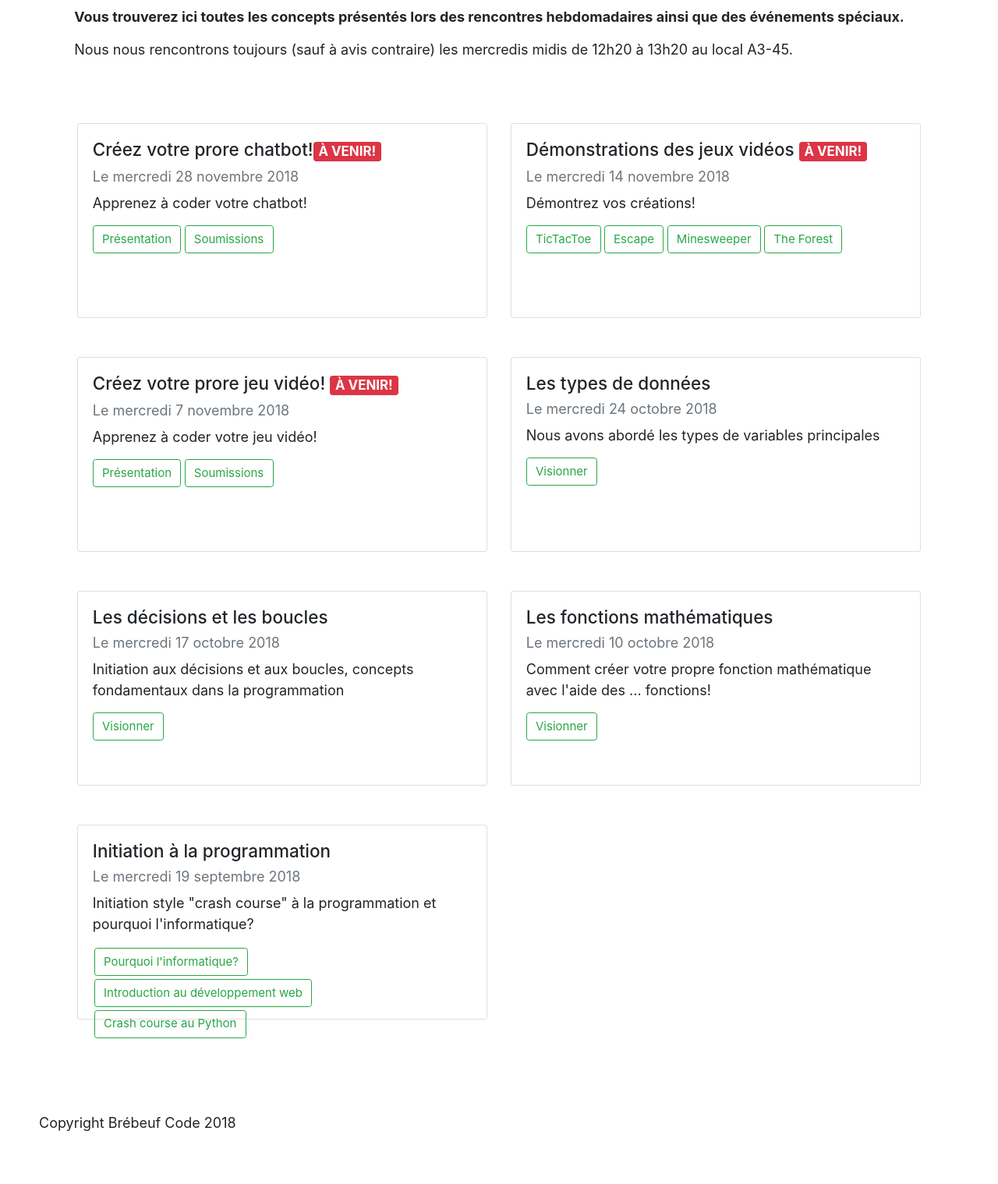
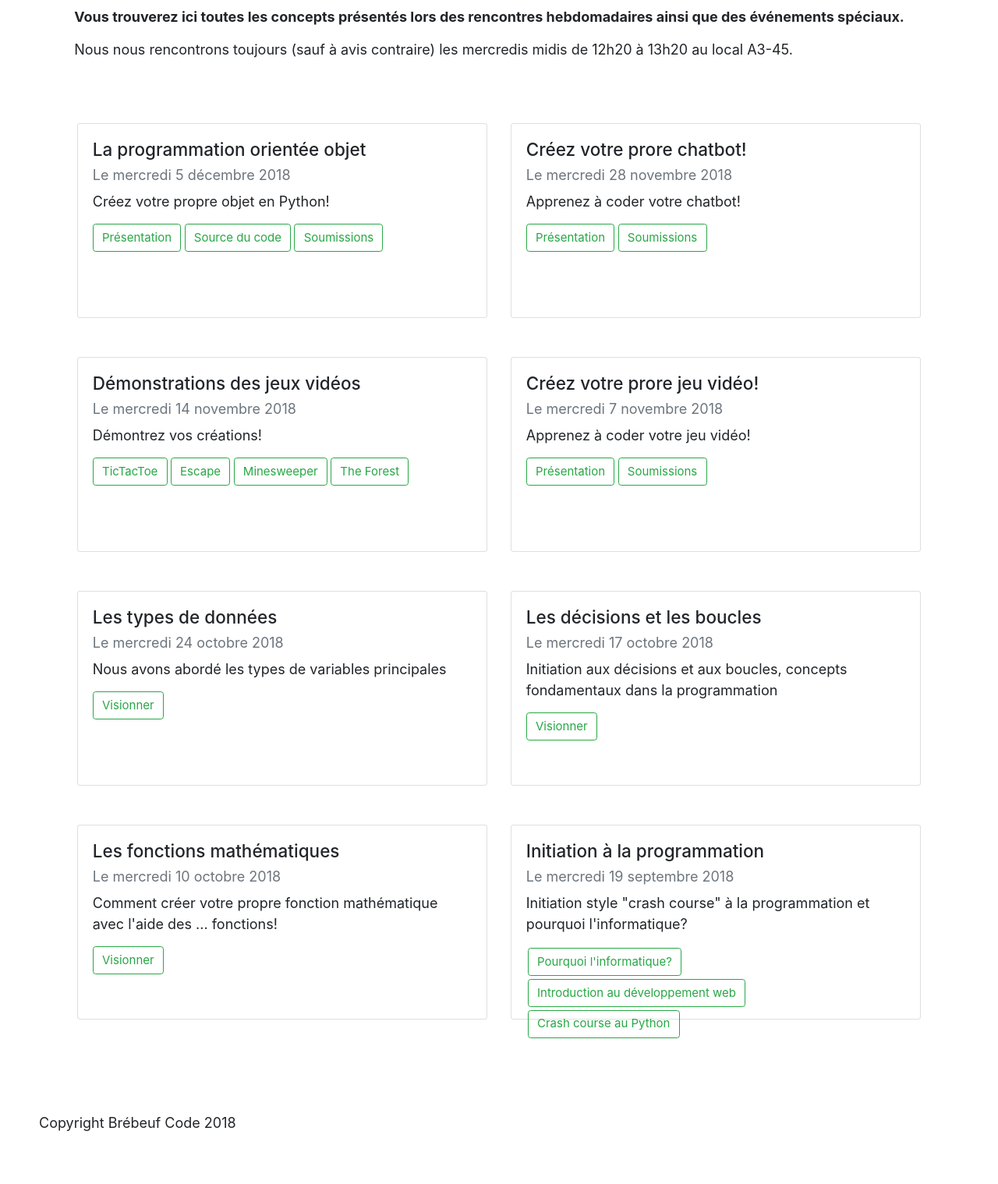
Before and after one commit to Brebeuf-Code/site-web3.0, a Flask app: page /rencontres in a window 1280 px wide. Shown: the part 177-1696 px from the top of the page at 78% size. Run offline with Flask 2, Linux system fonts and the light colour scheme; some libraries are stand-ins or nearby versions.

Commit message:
Update rencontres.html

```diff
--- a/templates/rencontres.html
+++ b/templates/rencontres.html
@@ -68,10 +68,25 @@
         </div>
         <div class="row" style="margin:5px;">
 
+
            <div class="col-sm-6">
             <div class="card" style="height:250px; margin-top:50px;">
               <div class="card-body">
-                <h4 class="card-title">Créez votre prore chatbot!<span class="badge badge-danger">À VENIR!</span> </h4>
+                <h4 class="card-title">La programmation orientée objet</h4>
+                <p class="card-subtitle mb-2 text-muted">Le mercredi 5 décembre 2018</p>
+                <p class="card-text">Créez votre propre objet en Python!</p>
+                <a href="https://docs.google.com/presentation/d/1bV_LztUa6iA7T4wHGWigciKKvXlXD-07zmofm-_4xSk/edit?usp=sharing" class="btn btn-outline-success">Présentation</a>
+                <a href="https://repl.it/@laurencel/OOP-Tutoriel-13" class="btn btn-outline-success">Source du code</a>
+                <a href="https://goo.gl/forms/8sWsHz37jlYRss5C3" class="btn btn-outline-success">Soumissions</a>
+
+              </div>
+            </div>
+          </div>
+
+           <div class="col-sm-6">
+            <div class="card" style="height:250px; margin-top:50px;">
+              <div class="card-body">
+                <h4 class="card-title">Créez votre prore chatbot!</h4>
                 <p class="card-subtitle mb-2 text-muted">Le mercredi 28 novembre 2018</p>
                 <p class="card-text">Apprenez à coder votre chatbot!</p>
                 <a href="https://docs.google.com/presentation/d/16y9xykrBCwi22a4V1CsRx8JnORBtdOwpRhKPzGUOTuk/edit?usp=sharing" class="btn btn-outline-success">Présentation</a>
@@ -84,7 +99,7 @@
           <div class="col-sm-6">
             <div class="card" style="height:250px; margin-top:50px;">
               <div class="card-body">
-                <h4 class="card-title">Démonstrations des jeux vidéos <span class="badge badge-danger">À VENIR!</span> </h4>
+                <h4 class="card-title">Démonstrations des jeux vidéos</h4>
                 <p class="card-subtitle mb-2 text-muted">Le mercredi 14 novembre 2018</p>
                 <p class="card-text">Démontrez vos créations!</p>
 
@@ -100,7 +115,7 @@
           <div class="col-sm-6">
             <div class="card" style="height:250px; margin-top:50px;">
               <div class="card-body">
-                <h4 class="card-title">Créez votre prore jeu vidéo! <span class="badge badge-danger">À VENIR!</span> </h4>
+                <h4 class="card-title">Créez votre prore jeu vidéo!</h4>
                 <p class="card-subtitle mb-2 text-muted">Le mercredi 7 novembre 2018</p>
                 <p class="card-text">Apprenez à coder votre jeu vidéo!</p>
                 <a href="https://docs.google.com/presentation/d/1hA5qyIKk9i0oels7H_XbLasmBLNPOvYdVFL2i2qOzMw/edit?usp=sharing" class="btn btn-outline-success">Présentation</a>
```
